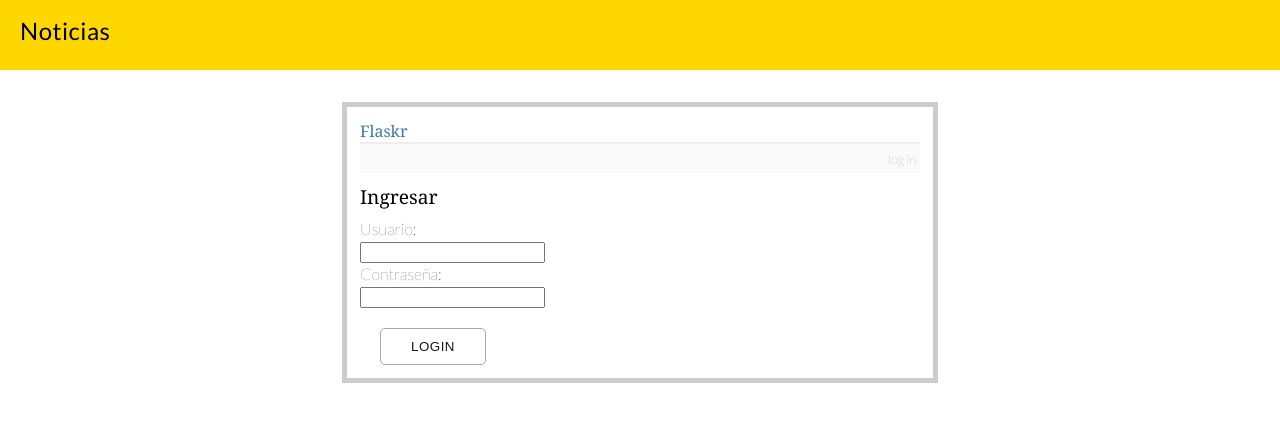
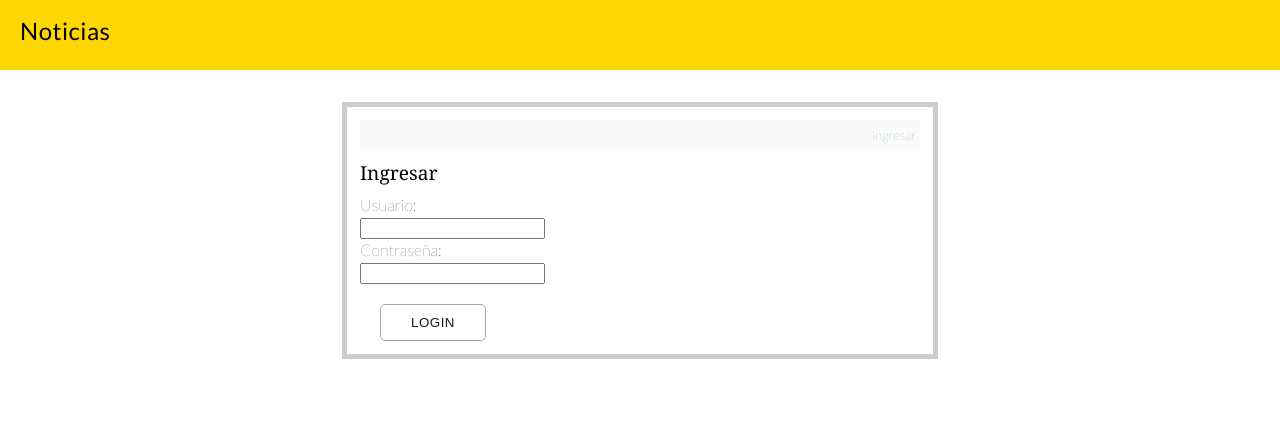
Before and after one commit to cmartinezacha/Panahuecos, a Flask app: page /login in a window 1280 px wide. Shown: the top 422 px of the page. Run offline with Flask 2, Linux system fonts and the light colour scheme; some libraries are stand-ins or nearby versions.

Commit message:
arregla la pagina de login

```diff
--- a/templates/layout.html
+++ b/templates/layout.html
@@ -1,17 +1,25 @@
 <!doctype html>
-<title>Flaskr</title>
+
+<head>
+  <title>Ingresar</title>
+  <meta charset = "utf-8">
+  <link rel = "bootstrap" href="bootstrap/css/bootstrap.css">
+  <link rel="stylesheet" href="../static/noticias.css">
+  <link href='http://fonts.googleapis.com/css?family=Lato:100,400,300italic' rel='stylesheet' type='text/css'>
   <link rel=stylesheet type=text/css href="{{ url_for('static', filename='style.css') }}">
+</head>
+
+
+
+<body>
   <div class=page>
-  <h1>Flaskr</h1>
     <div class=metanav>
     {% if not session.logged_in %}
-    <a href="{{ url_for('login') }}">log in</a>
+      <a href="{{ url_for('login') }}">Ingresar</a>
     {% else %}
-    <a href="{{ url_for('logout') }}">log out</a>
+      <a class="cerrar-sesion" href="{{ url_for('logout') }}">Cerrar Sesión</a>
     {% endif %}
     </div>
-  {% for message in get_flashed_messages() %}
-    <div class=flash>{{ message }}</div>
-  {% endfor %}
     {% block body %}{% endblock %}
   </div>
+</body>
```
Lines whose indentation alone changed are shown as unchanged.
